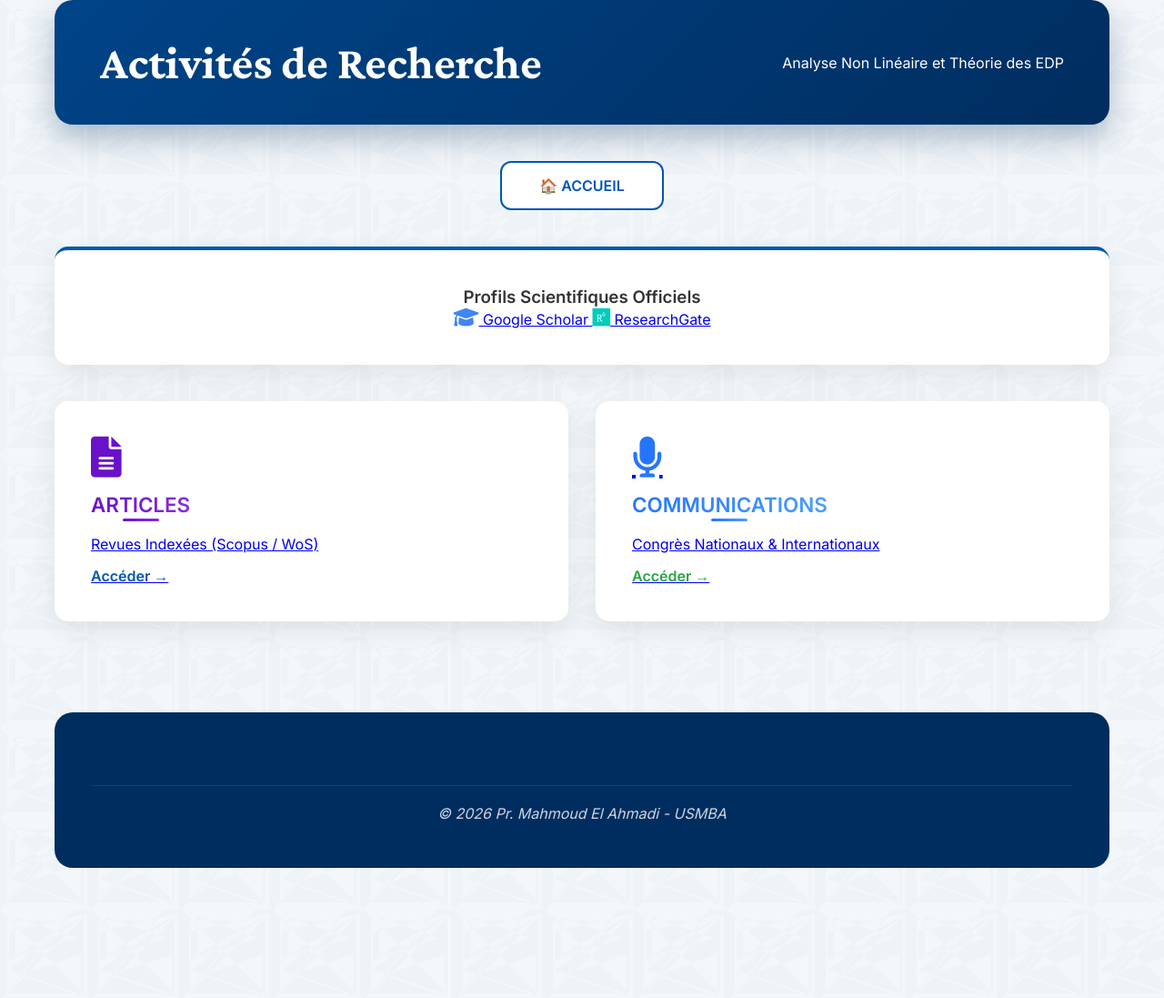
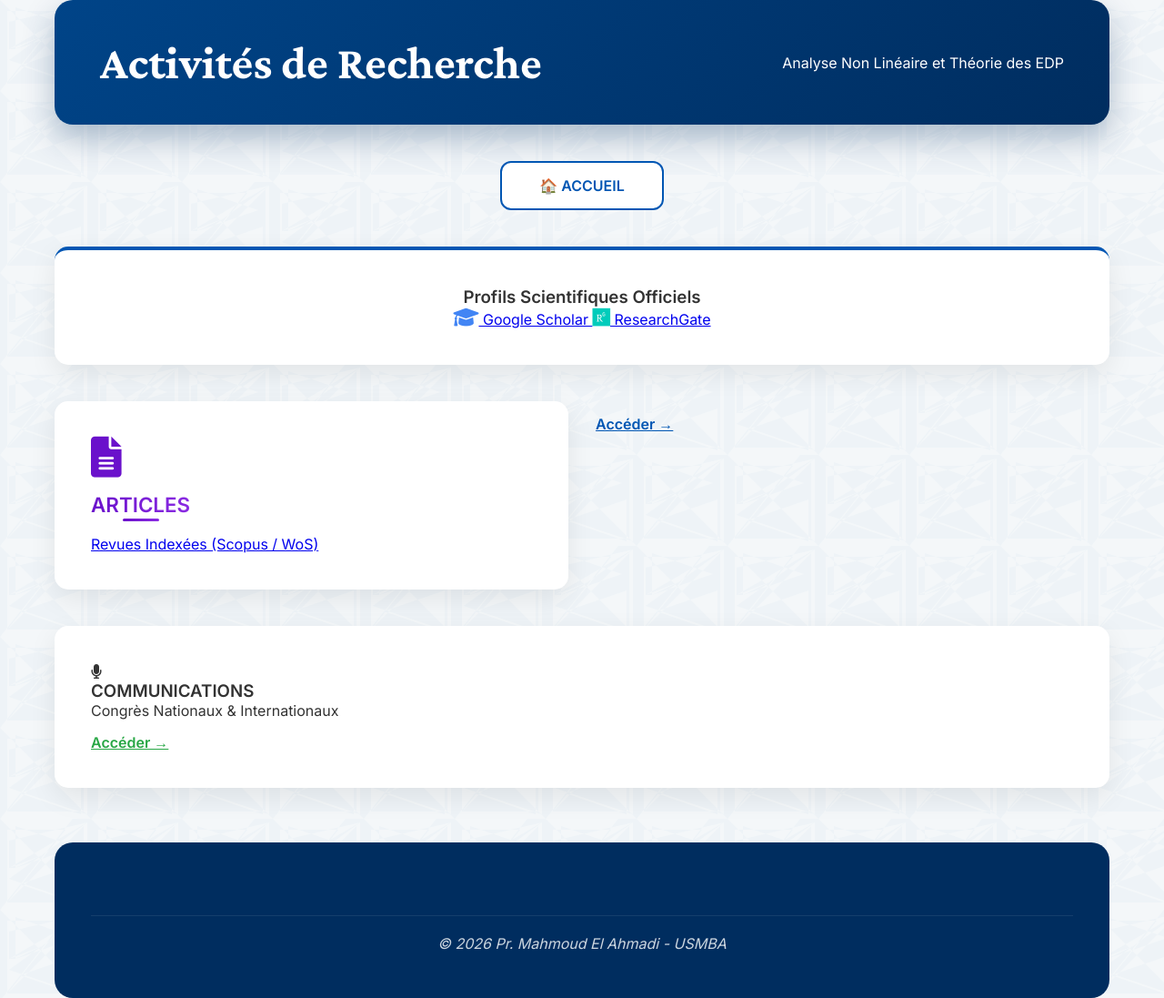
Before and after one commit to mahmoudmath/mahmoudmath.github.io, a Jekyll site: the page recherche.html, which Jekyll copies as it is, in a window 1280 px wide. Shown: the whole page at 91% size. Built offline with Jekyll 4.4.1, drawn with Linux system fonts in a browser that asks for light colours; before the commit the page ends 954 px from its top, so only the background shows below that.

Commit message:
Update recherche.html

```diff
--- a/recherche.html
+++ b/recherche.html
@@ -52,18 +52,17 @@
                 <i class="fa-solid fa-file-alt"></i>
               <h3>ARTICLES</h3>
         <p>Revues Indexées (Scopus / WoS)</p>
-                <div class="badge-container">
+        <div class="badge-container"></div>
+        <!-- Bouton uniquement cliquable -->
+        <a href="articles.html" style="color: #0056b3; font-weight: bold; display: block; margin-top: 15px;">Accéder →</a>
     </div>
-                <span style="color: #0056b3; font-weight: bold; display: block; margin-top: 15px;">Accéder →</span>
-            </a>
 
     <!-- COMMUNICATIONS -->
-            <a href="communications.html" class="resource-card" data-aos="zoom-in" data-aos-delay="200">
+    <div class="resource-card" data-aos="zoom-in" data-aos-delay="200">
         <i class="fa-solid fa-microphone"></i>
         <h3>COMMUNICATIONS</h3>
         <p>Congrès Nationaux & Internationaux</p>
-                <span style="color: #28a745; font-weight: bold; display: block; margin-top: 15px;">Accéder →</span>
-            </a>
+        <a href="communications.html" style="color: #28a745; font-weight: bold; display: block; margin-top: 15px;">Accéder →</a>
         </div>
         <footer class="professor-footer"><div class="signature"><p>© 2026 Pr. Mahmoud El Ahmadi - USMBA</p></div></footer>
     </div>
```
Lines whose indentation alone changed are shown as unchanged.
